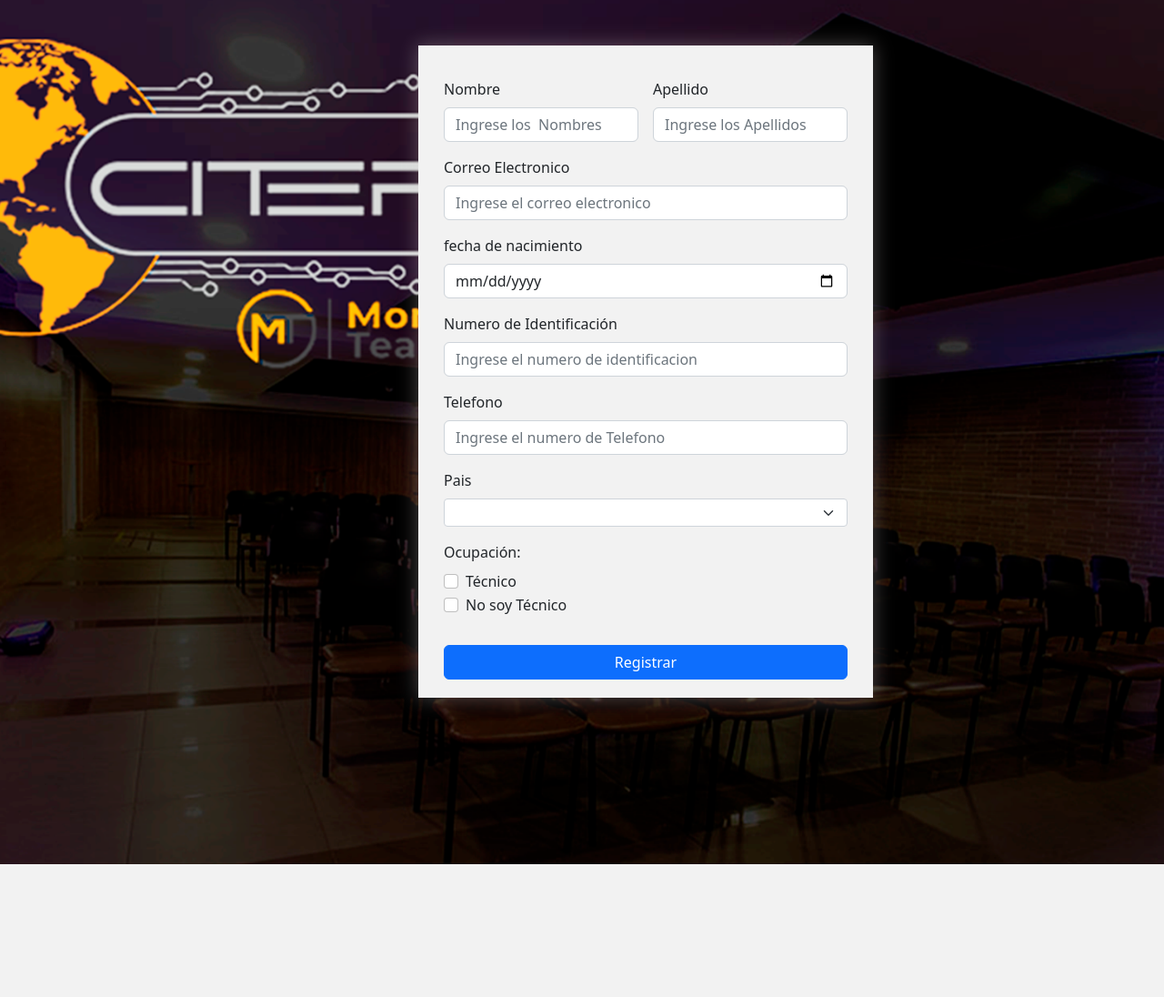
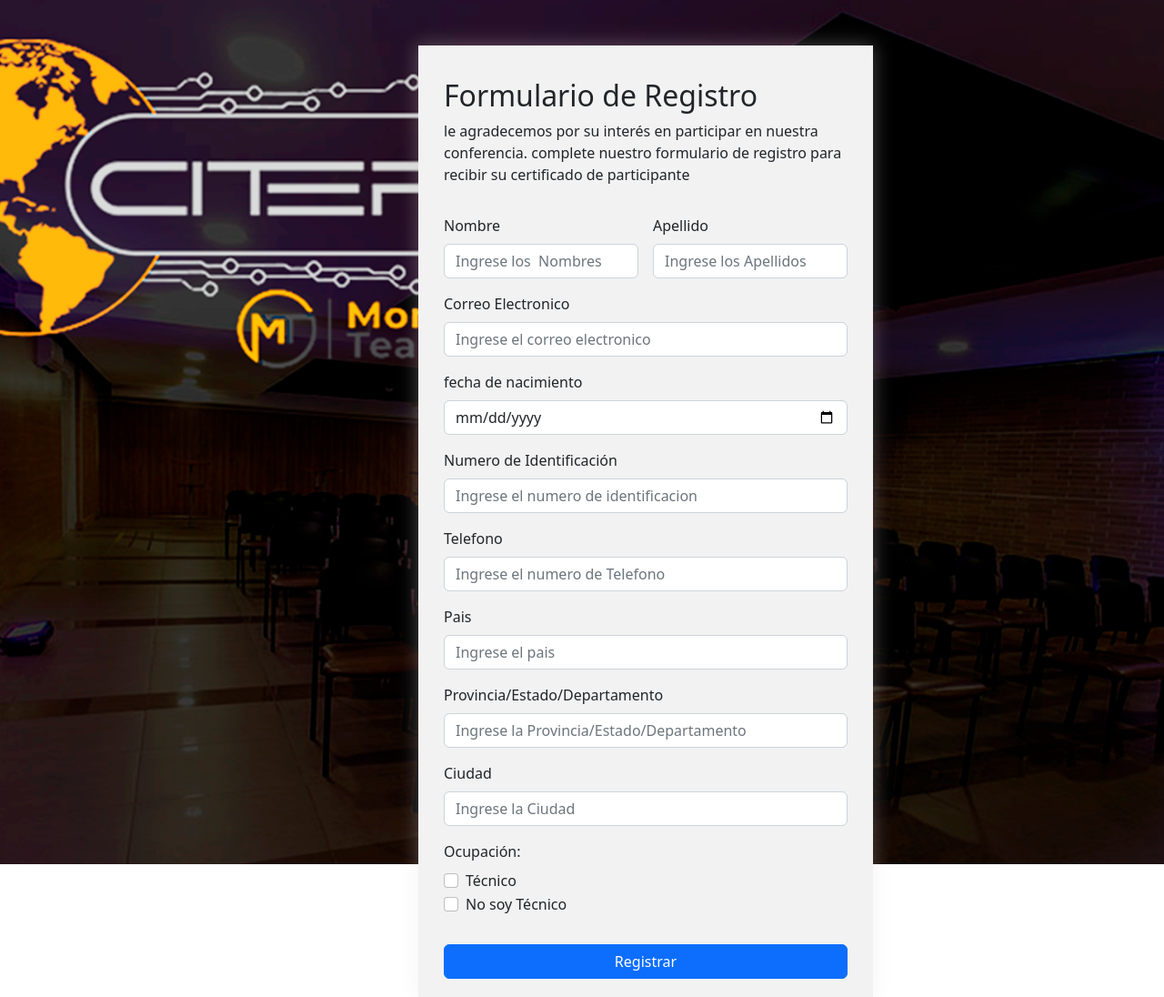
Before and after one commit to simonriv/citepo_ag, a PHP site: page / in a window 1280 px wide. Shown: the whole page at 91% size. Before the commit the page ends 950 px from the top, so only its background shows below. Run offline with PHP 8.4, Linux system fonts and the light colour scheme; lists and menus that the app fills with data are empty.

Commit message:
agregue titulo y descripcion del formulario

```diff
--- a/index.php
+++ b/index.php
@@ -16,6 +16,12 @@
     <section>
 
         <form class="row g-3" id="form">
+            <div class="col-md-12">
+                <h2>Formulario de Registro</h2>
+                <p>le agradecemos por su interés en participar en nuestra conferencia. complete nuestro formulario de registro para recibir su certificado de participante </p>
+
+            </div>
+
             <div class="col-md-6">
                 <label for="Name" class="form-label">Nombre</label>
                 <input type="text" class="form-control" id="Name" name="name" placeholder="Ingrese los  Nombres ">
@@ -44,23 +50,32 @@
             </div>
             <div class="col-12">
                 <label for="countries" class="form-label">Pais</label>
-                <select class="form-select form-select-sm" id="countries" name="countries aria-label=">
-
-
-                </select>
+                <input type="text" class="form-control" id="countries" name="countries" placeholder="Ingrese el pais ">
 
             </div>
             <div class="col-12">
+                <label for="Province" class="form-label">Provincia/Estado/Departamento</label>
+                <input type="text" class="form-control" id="Province" name="Province" placeholder="Ingrese la Provincia/Estado/Departamento ">
+
+            </div>
+            <div class="col-12">
+                <label for="city" class="form-label">Ciudad</label>
+                <input type="text" class="form-control" id="city" name="city" placeholder="Ingrese la Ciudad ">
+
+            </div>
+
+
+            <div class="col-12">
                 <label for="occupation" class="form-label">Ocupación:</label>
                 <div class="form-check">
-                    <input type="checkbox" class="form-check-input " id="validationFormCheck2" name="radio-tecnico"  required>
+                    <input type="checkbox" class="form-check-input " id="validationFormCheck2" name="radio-tecnico" required>
                     <label class="form-check-label" for="validationFormCheck2">Técnico</label>
                 </div>
 
                 <div class="form-check mb-3">
-                    <input type="checkbox" class="form-check-input  " id="validationFormCheck3"   name="radio-notecnico"   required>
+                    <input type="checkbox" class="form-check-input  " id="validationFormCheck3" name="radio-notecnico" required>
                     <label class="form-check-label" for="validationFormCheck3">No soy Técnico</label>
-                    <div id="msg" ></div>
+                    <div id="msg"></div>
 
 
                 </div>
```
